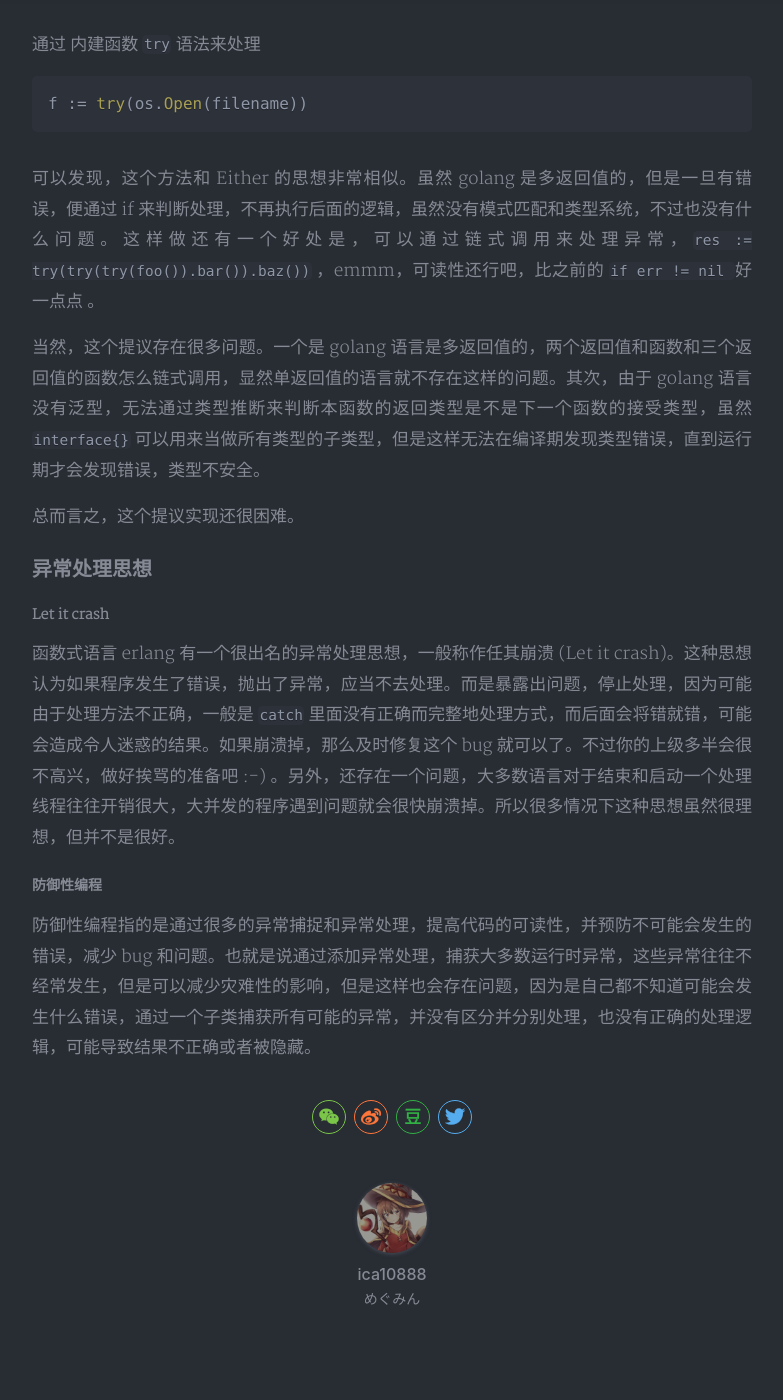
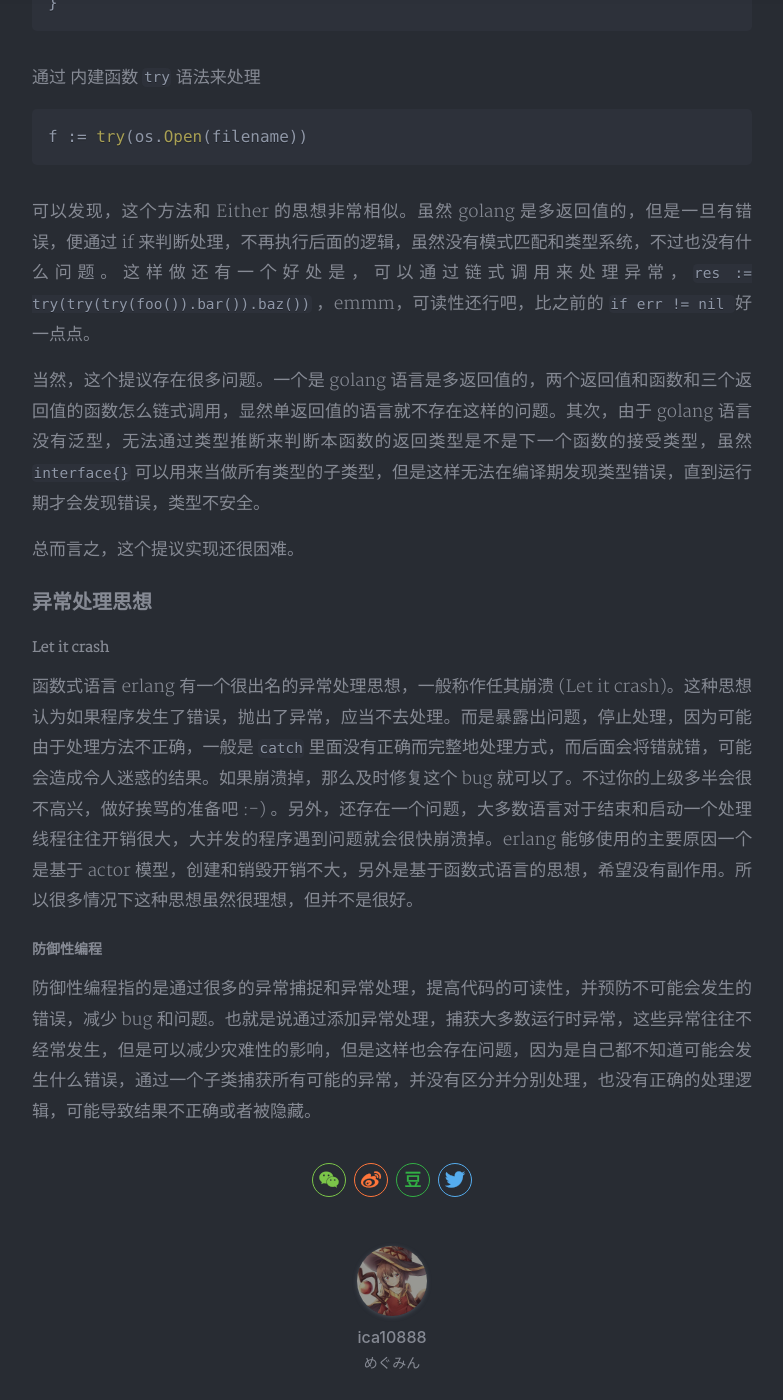
Before and after one commit to ica10888/ica10888.github.io, a Jekyll site: the page built from _posts/2020-05-02-advanced java （补一）错误处理和异常.md, in a window 1280 px wide and 1400 px high, scrolled down 6725 px. Shown: the whole window, without its empty margins (248-1031 px from the left). Built offline with Jekyll 4.4.1, drawn with Linux system fonts in a browser that asks for light colours; nearby versions of some CDN libraries; a style sheet for code colours, icons or effects is not loaded; some of the changed text lies outside the part shown.

Commit message:
Update 2020-05-02-advanced java （补一）错误处理和异常.md

````diff
--- a/_posts/2020-05-02-advanced java （补一）错误处理和异常.md
+++ b/_posts/2020-05-02-advanced java （补一）错误处理和异常.md
@@ -96,7 +96,7 @@
 
 如果不处理运行时异常，将会抛出堆栈信息，并在异常语句处停止。
 
-事实上，检查型异常必须在编译期处理，在平时使用的过程中和语言最初的设计出现了一些偏差。检查型异常设计的时候是希望能够在编译期提前发现错误，但是可能会造成过度设计，意思是有一些情况处理可以使用 `if…else…` 来处理，异常本质上也是一种控制流语句，不过使用异常来处理会符合逻辑，更加直观一些。另外，检查型异常可以声明很多类型的异常，容易被滥用。在使用方法栈调用的时候，要么 `throws` 交给上一级方法处理，要么直接捕获处理，异常类型和处理过于繁杂。实际上，并不需要这种方式来处理异常，如 `SQLException` ，在异常的 `message` 里面表示异常发生的原因，而不需要声明多种检查型异常来强制处理，处理的时候只需要捕获运行时异常 `SQLException` 就可以了。
+事实上，检查型异常必须在编译期处理，在平时使用的过程中和语言最初的设计出现了一些偏差。检查型异常设计的时候是希望能够在编译期提前发现错误，但是可能会造成过度设计，意思是有一些情况处理可以使用 `if…else…` 来处理，异常本质上也是一种控制流语句，不过使用异常来处理会符合逻辑，更加直观一些。另外，检查型异常可以声明很多类型的异常，容易被滥用。在使用方法栈调用的时候，要么 `throws` 交给上一级方法处理，要么直接捕获处理，异常类型和处理过于繁杂。实际上，并不需要这种方式来处理异常，如 `SQLException` ，在异常的 `message` 里面表示异常发生的原因，而不需要声明多种检查型异常来强制处理。处理的时候只需要统一捕获检查型异常 `SQLException` 就可以了。
 
 ### golang 的错误处理和异常
 
@@ -160,6 +160,7 @@
 在函数式语言里面，异常带来了两个问题
 
 - 异常破坏了引用透明并引入了上下文依赖，引用透明表示表达式可以被它引用的值替代。但是如果是一个有抛出异常的方法，在 try 语句块外面会抛出异常，但是如果替代了 try 语句块里面它引用的值后，就能够做异常处理，两种的返回结果就会不同。
+
 - 异常不是类型安全的，比如我们一个函数的返回值是一个 Integer 类型，但是由于抛出了异常且不做处理，那么程序直接结束了，就没有返回值了。
 
 ##### Either类型
@@ -227,13 +228,13 @@
 }
 ```
 
-通过 内建函数 `try`  语法来处理
+通过 内建函数 `try` 语法来处理
 
 ``` go
 f := try(os.Open(filename))
 ```
 
-可以发现，这个方法和 Either 的思想非常相似。虽然 golang 是多返回值的，但是一旦有错误，便通过 if 来判断处理，不再执行后面的逻辑，虽然没有模式匹配和类型系统，不过也没有什么问题。这样做还有一个好处是，可以通过链式调用来处理异常，`res := try(try(try(foo()).bar()).baz())` ，emmm，可读性还行吧，比之前的  `if err != nil ` 好一点点 。
+可以发现，这个方法和 Either 的思想非常相似。虽然 golang 是多返回值的，但是一旦有错误，便通过 if 来判断处理，不再执行后面的逻辑，虽然没有模式匹配和类型系统，不过也没有什么问题。这样做还有一个好处是，可以通过链式调用来处理异常，`res := try(try(try(foo()).bar()).baz())` ，emmm，可读性还行吧，比之前的  `if err != nil ` 好一点点。
 
 当然，这个提议存在很多问题。一个是 golang 语言是多返回值的，两个返回值和函数和三个返回值的函数怎么链式调用，显然单返回值的语言就不存在这样的问题。其次，由于 golang 语言没有泛型，无法通过类型推断来判断本函数的返回类型是不是下一个函数的接受类型，虽然 `interface{}` 可以用来当做所有类型的子类型，但是这样无法在编译期发现类型错误，直到运行期才会发现错误，类型不安全。
 
@@ -243,7 +244,7 @@
 
 ##### Let it crash
 
-函数式语言 erlang 有一个很出名的异常处理思想，一般称作任其崩溃 (Let it crash)。这种思想认为如果程序发生了错误，抛出了异常，应当不去处理。而是暴露出问题，停止处理，因为可能由于处理方法不正确，一般是 `catch` 里面没有正确而完整地处理方式，而后面会将错就错，可能会造成令人迷惑的结果。如果崩溃掉，那么及时修复这个 bug 就可以了。不过你的上级多半会很不高兴，做好挨骂的准备吧 :-) 。另外，还存在一个问题，大多数语言对于结束和启动一个处理线程往往开销很大，大并发的程序遇到问题就会很快崩溃掉。所以很多情况下这种思想虽然很理想，但并不是很好。
+函数式语言 erlang 有一个很出名的异常处理思想，一般称作任其崩溃 (Let it crash)。这种思想认为如果程序发生了错误，抛出了异常，应当不去处理。而是暴露出问题，停止处理，因为可能由于处理方法不正确，一般是 `catch` 里面没有正确而完整地处理方式，而后面会将错就错，可能会造成令人迷惑的结果。如果崩溃掉，那么及时修复这个 bug 就可以了。不过你的上级多半会很不高兴，做好挨骂的准备吧 :-) 。另外，还存在一个问题，大多数语言对于结束和启动一个处理线程往往开销很大，大并发的程序遇到问题就会很快崩溃掉。erlang 能够使用的主要原因一个是基于 actor 模型，创建和销毁开销不大，另外是基于函数式语言的思想，希望没有副作用。所以很多情况下这种思想虽然很理想，但并不是很好。
 
 ##### 防御性编程
 
````
Also changed, not shown: other parts of _posts/2020-05-02-advanced java （补一）错误处理和异常.md (+4 -4 lines).
